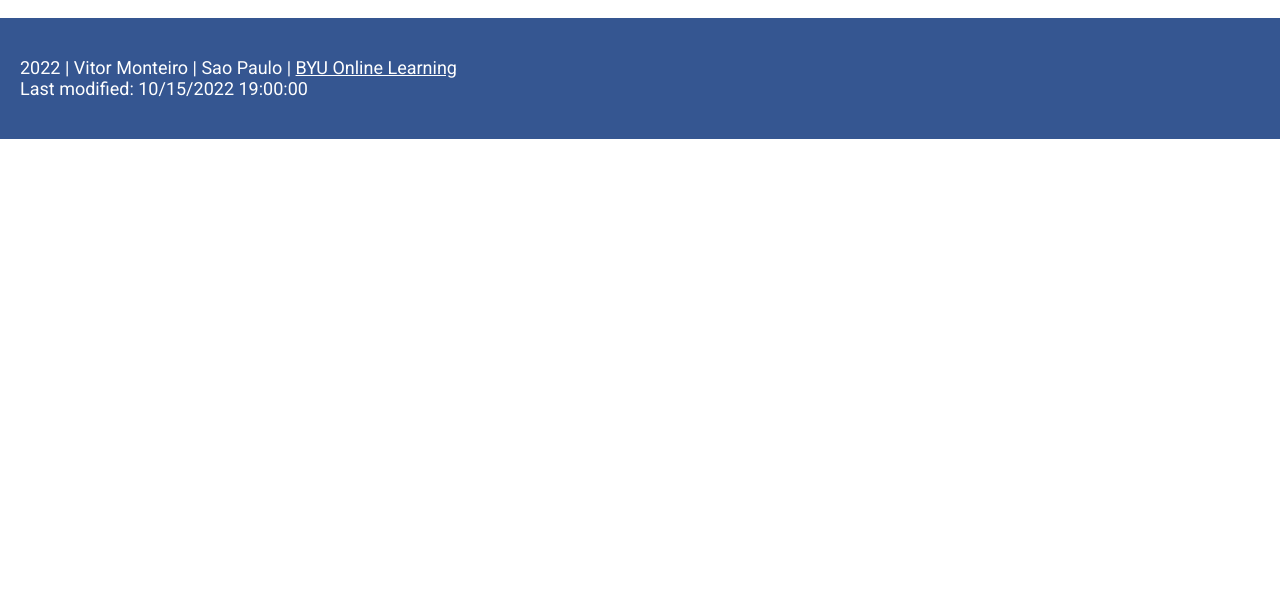
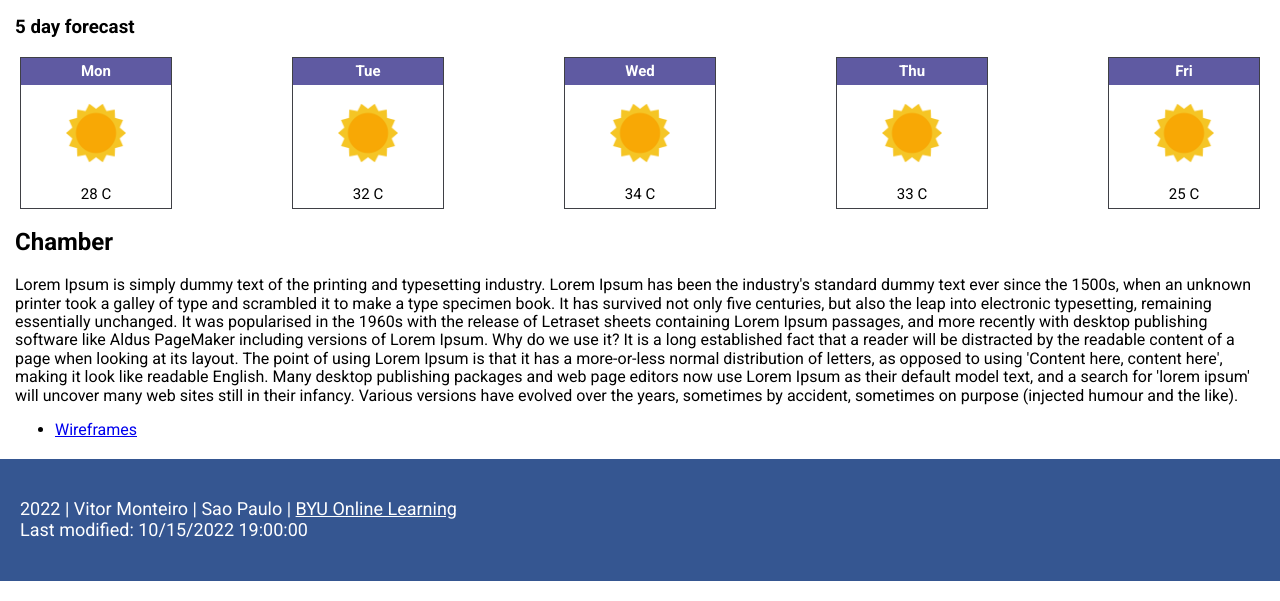
Before and after one commit to vitorbarros/byu-wdd230, a plain HTML site: page chamber/index.html in a window 1280 px wide. Shown: the part 1198-1799 px from the top of the page. Before the commit the page ends 1357 px from the top, so only its background shows below. Drawn offline with Linux system fonts and the light colour scheme.

Commit message:
w05 chamber website home page

```diff
--- a/chamber/index.html
+++ b/chamber/index.html
@@ -64,6 +64,54 @@
       </figure>
     </div>
   </section>
+  <section class="container internal-containers">
+    <h3>5 day forecast</h3>
+    <div class="forecast-wrapper">
+      <div class="forecast-card">
+        <p class="card-title">Mon</p>
+        <img src="images/sun.png" alt="Sun">
+        <p class="card-subtitle">28 C</p>
+      </div>
+      <div class="forecast-card">
+        <p class="card-title">Tue</p>
+        <img src="images/sun.png" alt="Sun">
+        <p class="card-subtitle">32 C</p>
+      </div>
+      <div class="forecast-card">
+        <p class="card-title">Wed</p>
+        <img src="images/sun.png" alt="Sun">
+        <p class="card-subtitle">34 C</p>
+      </div>
+      <div class="forecast-card">
+        <p class="card-title">Thu</p>
+        <img src="images/sun.png" alt="Sun">
+        <p class="card-subtitle">33 C</p>
+      </div>
+      <div class="forecast-card">
+        <p class="card-title">Fri</p>
+        <img src="images/sun.png" alt="Sun">
+        <p class="card-subtitle">25 C</p>
+      </div>
+    </div>
+  </section>
+  <Section class="container internal-containers">
+    <h2>Chamber</h2>
+    <p>
+      Lorem Ipsum is simply dummy text of the printing and typesetting industry. Lorem Ipsum has been the industry's standard dummy text ever since the 1500s, when an unknown printer took a galley of type and scrambled it to make a type specimen book. It has survived not only five centuries, but also the leap into electronic typesetting, remaining essentially unchanged. It was popularised in the 1960s with the release of Letraset sheets containing Lorem Ipsum passages, and more recently with desktop publishing software like Aldus PageMaker including versions of Lorem Ipsum.
+
+      Why do we use it?
+      It is a long established fact that a reader will be distracted by the readable content of a page when looking at its layout. The point of using Lorem Ipsum is that it has a more-or-less normal distribution of letters, as opposed to using 'Content here, content here', making it look like readable English. Many desktop publishing packages and web page editors now use Lorem Ipsum as their default model text, and a search for 'lorem ipsum' will uncover many web sites still in their infancy. Various versions have evolved over the years, sometimes by accident, sometimes on purpose (injected humour and the like).
+    </p>
+  </Section>
+  <section class="container internal-containers">
+    <ul>
+      <li>
+        <a href="https://docs.google.com/presentation/d/1xpiBmcfnsYvRssbZv9GpkeM9DoG9eGGMkzbHWAXC5-I/edit?usp=sharing" about="_blank">
+          Wireframes
+        </a>
+      </li>
+    </ul>
+  </section>
 </main>
 <footer class="footer-container">
   <div class="container">
```
